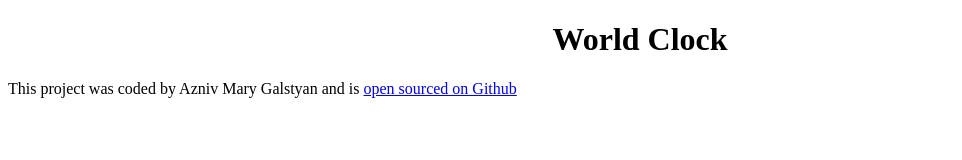
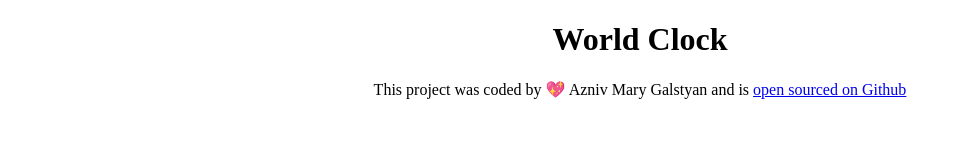
Before and after one commit to MaryAznivG/World-Clock, a plain HTML site: page index.html in a window 1280 px wide. Shown: the whole page, without its empty margins (0-962 px from the left). Drawn offline with Linux system fonts and the light colour scheme.

Commit message:
add github link

```diff
--- a/CSS/style.css
+++ b/CSS/style.css
@@ -1,3 +1,6 @@
 h1{
     text-align: center;
 }
+footer{
+    text-align: center;
+}
--- a/index.html
+++ b/index.html
@@ -10,7 +10,7 @@
 <body>
     <h1> World Clock </h1>
     <footer>
-      This project was coded by Azniv Mary Galstyan and is <a href="#" target="_blank">open sourced on Github</a>
+      This project was coded by 💖 Azniv Mary Galstyan and is <a href="https://github.com/MaryAznivG/World-Clock.git" target="_blank">open sourced on Github</a>
     </footer>
     <script src="JavaScript/script.js"></script>
 </body>
```
